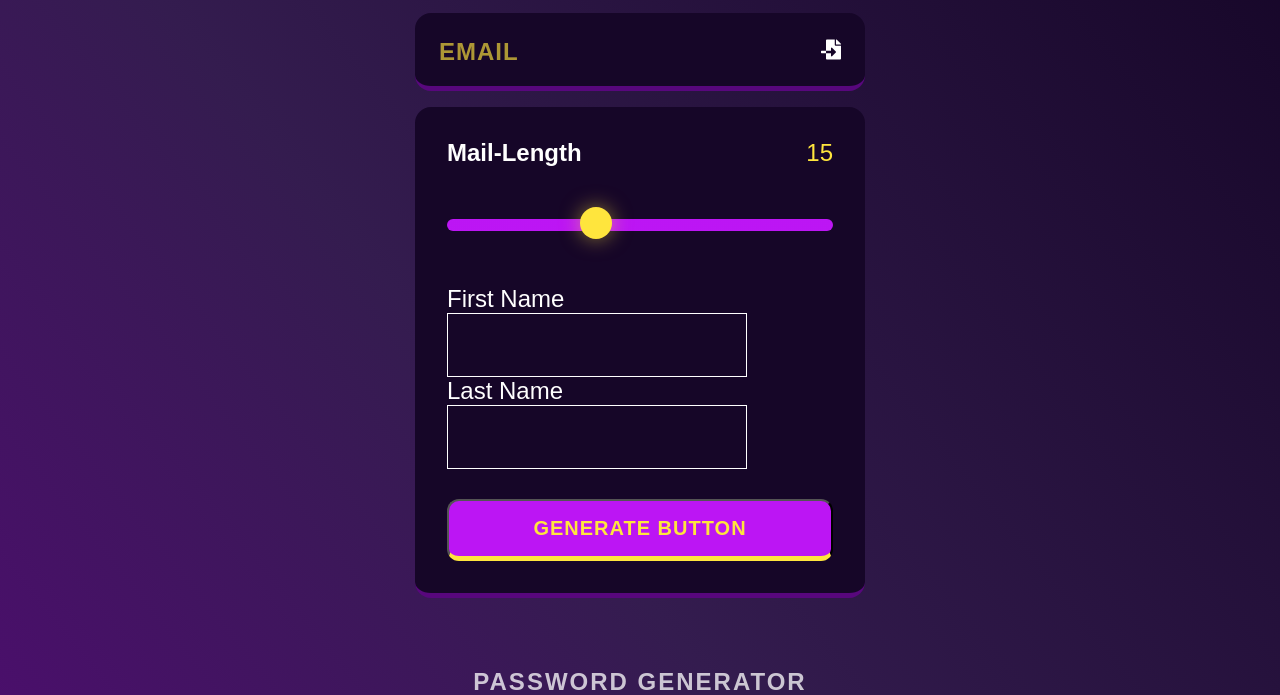
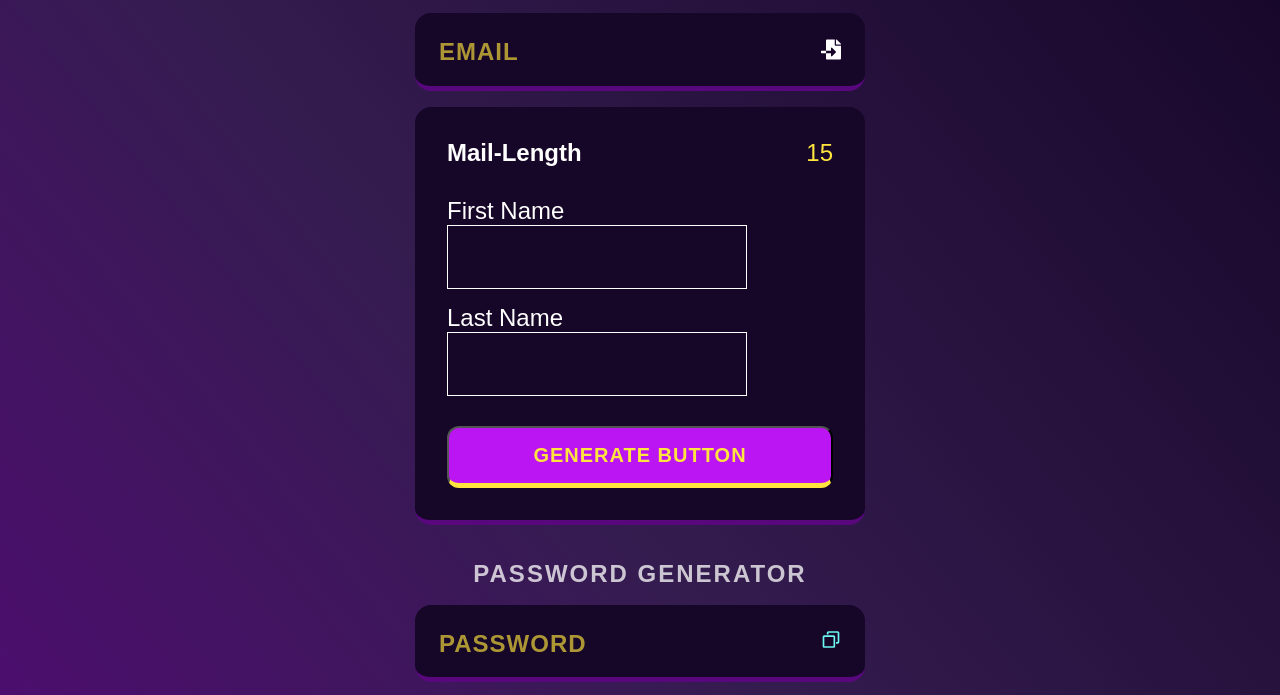
Before and after one commit to Dip6212/mail-password-generator, a plain HTML site: page index.html in a window 1280 px wide. Shown: the part 91-786 px from the top of the page. Drawn offline with Linux system fonts and the light colour scheme.

Commit message:
Add all my files

```diff
--- a/index.html
+++ b/index.html
@@ -31,9 +31,9 @@
                 <p class="length">0</p>
             </div>
 
-            <div class="slider_sec">
+            <!-- <div class="slider_sec">
                 <input type="range" class="slider_range" min="0" max="40">
-            </div>
+            </div> -->
 
             <div class="input_sec">
                 <div class="first_name_sec">
--- a/javascript.js
+++ b/javascript.js
@@ -14,7 +14,7 @@ handleSlide();
 function handleSlide(){
     // lengthDisplay=fName.value.length+lname.value.length;
     displayLength.innerHTML=lengthDisplay;
-    slideRange.value=lengthDisplay;
+
 
 
 }
@@ -45,10 +45,7 @@ async function copyContents() {
     }, 2000);
 }
 
-slideRange.addEventListener('input',(e)=>{
-    lengthDisplay=e.target.value;
-    handleSlide();
-})
+
 
 
 
--- a/mailStyle.css
+++ b/mailStyle.css
@@ -96,14 +96,14 @@
     border-radius: 1rem;
     padding: 2rem;
     border-bottom: 0.35rem solid var(--lt-violet2);
-    margin-bottom: 70px;
+    margin-bottom: 35px;
 }
 
 .display_number{
     display: flex;
     justify-content: space-between;
     align-items: center;
-    padding-bottom: 20px;
+
 }
 
 .display_number h3{
@@ -162,6 +162,7 @@
     display: flex;
     flex-wrap: wrap;
     padding: 30px 0;
+    gap: 15px;
     flex-direction: column;
     justify-content: space-between;
   }
@@ -187,7 +188,11 @@
     outline-style: none;
   }
 
-  .slider_range{
+  .first_name_sec label{
+    margin-bottom: 5px;
+  }
+
+  /* .slider_range{
     appearance: none;
     width:100%;
     height: 0.75rem;
@@ -225,4 +230,4 @@
     outline: 2px solid var(--vb-yellow);
     background-color: var(--dk-violet);
     box-shadow: 0px 0px 25px 5px rgba(255, 229, 61, 0.80);
-}
+} */
```
